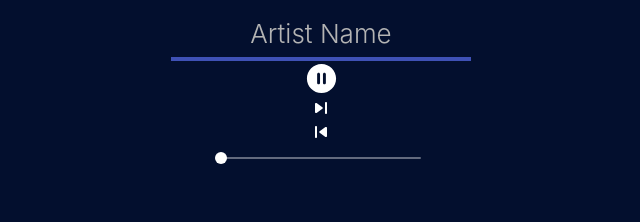
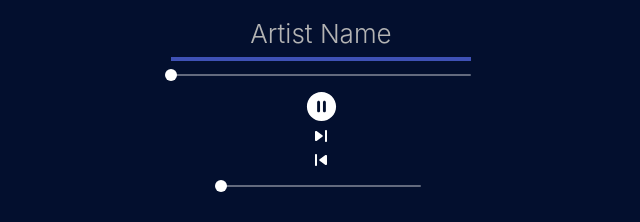
Before and after one commit to havanoor/Spotify-mini-clone, a React (Create React App) app: page / in a window 1280 px wide. Both pictures are taken after typing "Sample" into the empty fields and a click on the button "Go". Shown: the part 368-590 px from the top of the page, without its empty margins (319-959 px from the left). Built offline with nearby package versions, Linux system fonts and the light colour scheme; the HTML template or start-up script is replaced by a standard one.

Commit message:
Added seek function

```diff
--- a/src/components/MainControl.js
+++ b/src/components/MainControl.js
@@ -172,6 +172,10 @@ function MainControl() {
     setVolume(newValue);
     player.setVolume(newValue / 100);
   };
+  const changePosition = (event, newValue) => {
+    setPosition(newValue);
+    player.seek(newValue);
+  };
 
   return (
     <div className="main">
@@ -191,7 +195,15 @@ function MainControl() {
             className={classes.prgbar}
             value={transform(position)}
           />
-
+          <Slider
+            className={classes.prgbar}
+            min={0}
+            max={duration}
+            value={position}
+            onChange={changePosition}
+            aria-labelledby="continuous-slider"
+          />
+          <div>
             {playing ? (
               <PlayArrowRoundedIcon
                 color="inherit"
@@ -208,15 +220,20 @@ function MainControl() {
               />
             )}
 
+            <span>
               <SkipNextRoundedIcon
                 onClick={() => playNextTrack()}
                 className={classes.buttons}
               />
+            </span>
+            <span>
+              {" "}
               <SkipPreviousRoundedIcon
                 className={classes.buttons}
                 onClick={() => playPreviousTrack()}
               />
-
+            </span>
+          </div>
           <div className={classes.root}>
             <Slider
               value={volume}
```
Lines whose indentation alone changed are shown as unchanged.
